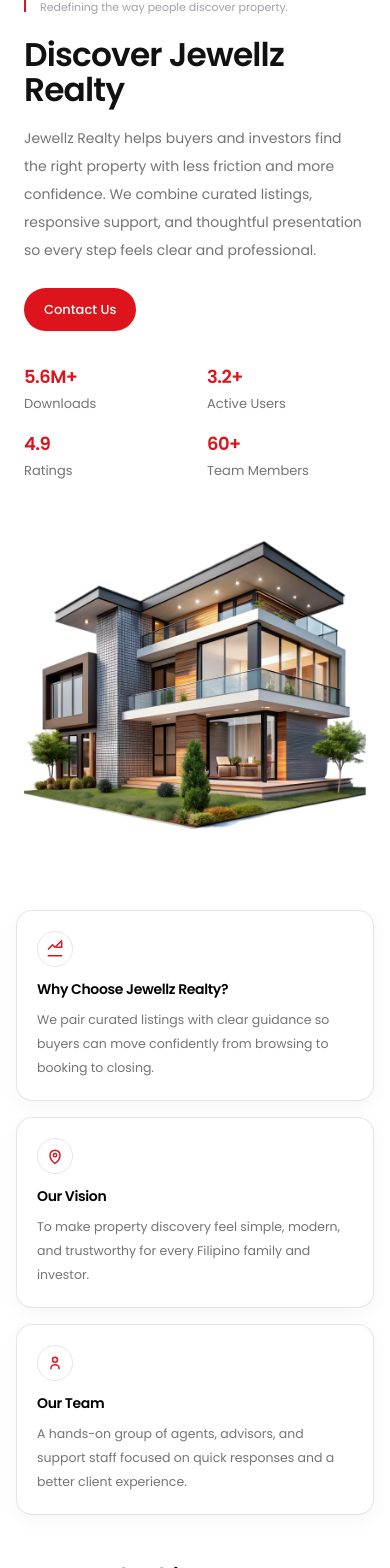
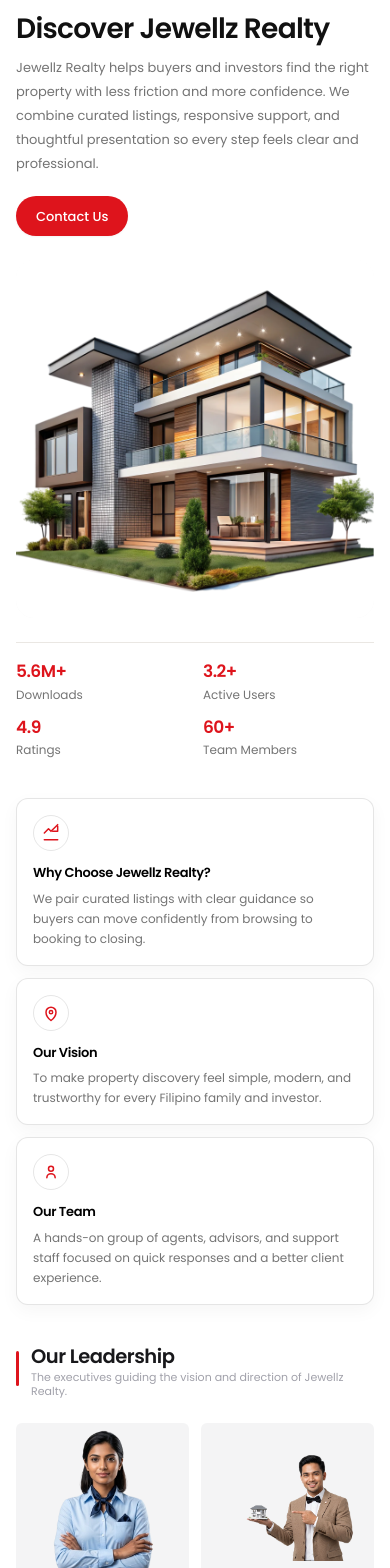
Before and after one commit to altjimsss/jewellz-realty, a Next.js app: page /about-us in a window 390 px wide. Shown: the part 178-1746 px from the top of the page. Built offline with nearby package versions, Linux system fonts and the light colour scheme; no server answers; the database is empty.

Commit message:
Improve mobile about page layout

```diff
--- a/app/(public)/about-us/page.tsx
+++ b/app/(public)/about-us/page.tsx
@@ -88,41 +88,32 @@ export default function AboutUsPage() {
       <AnnouncementBar />
       <Navbar links={navLinks} fontClassName={poppins.className} />
 
-      <section className="mx-auto w-full max-w-[1120px] px-6 py-14 lg:px-8">
+      <section className="mx-auto w-full max-w-[1120px] px-4 pb-10 pt-8 sm:px-6 sm:py-14 lg:px-8">
         <div className="rounded-[24px] bg-white px-0 py-0">
-          <div className="grid items-start gap-8 lg:grid-cols-[1fr_0.98fr] lg:gap-12">
+          <div className="grid items-start gap-6 lg:grid-cols-[1fr_0.98fr] lg:gap-x-12 lg:gap-y-6">
             <div>
               <SectionHeader title={"About Us"} subtitle={"Redefining the way people discover property."} />
 
-              <h1 className="mt-4 max-w-xl text-[clamp(2.05rem,3.7vw,3.2rem)] font-semibold leading-[1.06] tracking-[-0.04em] text-[#111111]">
+              <h1 className="mt-3 max-w-xl text-[clamp(1.75rem,3.7vw,3.2rem)] font-semibold leading-[1.08] tracking-[-0.04em] text-[#111111]">
                 Discover Jewellz Realty
               </h1>
 
-              <p className="mt-4 max-w-[430px] text-[14px] leading-7 text-black/55">
+              <p className="mt-3 max-w-[430px] text-[13px] leading-6 text-black/55 sm:mt-4 sm:text-[14px] sm:leading-7">
                 Jewellz Realty helps buyers and investors find the right property with less friction and more confidence.
                 We combine curated listings, responsive support, and thoughtful presentation so every step feels clear and professional.
               </p>
 
-              <div className="mt-6">
+              <div className="mt-5">
                 <Link
                   href="/contact"
-                  className="inline-flex items-center rounded-full bg-[#DE141C] px-5 py-3 text-[13px] font-medium text-white shadow-sm transition-colors hover:bg-[#c01018]"
+                  className="inline-flex min-h-10 items-center rounded-full bg-[#DE141C] px-5 py-2.5 text-[13px] font-medium text-white shadow-sm transition-colors hover:bg-[#c01018]"
                 >
                   Contact Us
                 </Link>
               </div>
-
-              <div className="mt-8 grid grid-cols-2 gap-x-6 gap-y-4 sm:grid-cols-4 sm:gap-x-8">
-                {stats.map((item, index) => (
-                  <div key={item.label} className={`min-w-0 ${index < 3 ? "sm:border-r sm:border-black/8 sm:pr-6" : ""}`}>
-                    <div className="text-[18px] font-semibold tracking-[-0.03em] text-[#DE141C] sm:text-[20px]">{item.value}</div>
-                    <div className="mt-1 text-[13px] text-black/55">{item.label}</div>
-                  </div>
-                ))}
-              </div>
             </div>
 
-            <div className="relative">
+            <div className="relative lg:col-start-2 lg:row-span-2 lg:row-start-1">
               <div className="overflow-hidden rounded-[18px] bg-white">
                 <Image
                   src="/assets/housebanner1.webp"
@@ -134,20 +125,29 @@ export default function AboutUsPage() {
                 />
               </div>
             </div>
+
+            <div className="grid grid-cols-2 gap-x-4 gap-y-3 border-t border-[#EAE7E3] pt-4 sm:grid-cols-4 sm:gap-x-8 lg:col-start-1 lg:row-start-2 lg:border-0 lg:pt-0">
+              {stats.map((item, index) => (
+                <div key={item.label} className={`min-w-0 ${index < 3 ? "sm:border-r sm:border-black/8 sm:pr-6" : ""}`}>
+                  <div className="text-[17px] font-semibold tracking-[-0.03em] text-[#DE141C] sm:text-[20px]">{item.value}</div>
+                  <div className="mt-0.5 text-xs text-black/55 sm:mt-1 sm:text-[13px]">{item.label}</div>
+                </div>
+              ))}
+            </div>
           </div>
         </div>
       </section>
 
-      <section className="px-4 pb-12 sm:px-6 lg:px-8 lg:pb-16">
+      <section className="px-4 pb-10 sm:px-6 sm:pb-12 lg:px-8 lg:pb-16">
         <div className="mx-auto max-w-[1120px]">
-          <div className="grid gap-4 md:grid-cols-3">
+          <div className="grid gap-3 sm:gap-4 md:grid-cols-3">
             {highlights.map((item) => (
-              <article key={item.title} className="rounded-[16px] border border-black/10 bg-white px-5 py-5 shadow-[0_6px_18px_rgba(0,0,0,0.04)]">
+              <article key={item.title} className="rounded-xl border border-black/10 bg-white px-4 py-4 shadow-[0_6px_18px_rgba(0,0,0,0.04)] sm:rounded-[16px] sm:px-5 sm:py-5">
                 <div className="mb-3 flex h-9 w-9 items-center justify-center rounded-full border border-black/10 text-[#DE141C]">
                   {item.icon}
                 </div>
-                <h2 className="text-[14px] font-semibold text-black">{item.title}</h2>
-                <p className="mt-2 text-[12.5px] leading-6 text-black/55">{item.description}</p>
+                <h2 className="text-[13px] font-semibold text-black sm:text-[14px]">{item.title}</h2>
+                <p className="mt-1.5 text-xs leading-5 text-black/55 sm:mt-2 sm:text-[12.5px] sm:leading-6">{item.description}</p>
               </article>
             ))}
           </div>
@@ -159,7 +159,7 @@ export default function AboutUsPage() {
           <div className="mb-6 flex items-start gap-3">
             <span className="mt-1.5 h-[2.2em] w-[3px] shrink-0 rounded-full bg-[#DE141C]" aria-hidden="true" />
             <div>
-              <h2 className="font-semibold leading-tight text-zinc-900" style={{ fontFamily: "'Poppins', sans-serif", fontSize: "22px" }}>
+              <h2 className="font-semibold leading-tight text-zinc-900" style={{ fontFamily: "'Poppins', sans-serif", fontSize: "clamp(18px, 5vw, 22px)" }}>
                 Our Leadership
               </h2>
               <p className="mt-[2px] font-normal leading-tight text-zinc-400" style={{ fontFamily: "'Poppins', sans-serif", fontSize: "11px" }}>
@@ -168,10 +168,10 @@ export default function AboutUsPage() {
             </div>
           </div>
 
-          <div className="grid gap-5 md:grid-cols-3">
-            {teamMembers.map((member) => (
-              <article key={member.name} className="bg-white">
-                <div className="relative aspect-[1.08] overflow-hidden rounded-[6px] bg-zinc-100">
+          <div className="grid grid-cols-2 gap-3 sm:gap-5 md:grid-cols-3">
+            {teamMembers.map((member, index) => (
+              <article key={member.name} className={`bg-white ${index === 2 ? "col-span-2 mx-auto w-1/2 md:col-span-1 md:w-full" : ""}`}>
+                <div className="relative aspect-[1.08] overflow-hidden rounded-md bg-zinc-100">
                   <Image
                     src={member.image}
                     alt={member.name}
@@ -182,8 +182,8 @@ export default function AboutUsPage() {
                 </div>
 
                 <div className="pt-3">
-                  <h3 className="text-[19px] font-medium leading-tight text-zinc-900">{member.name}</h3>
-                  <p className="mt-1 text-[11px] leading-tight text-zinc-500">{member.role}</p>
+                  <h3 className="text-[15px] font-medium leading-tight text-zinc-900 sm:text-[19px]">{member.name}</h3>
+                  <p className="mt-1 text-[10px] leading-tight text-zinc-500 sm:text-[11px]">{member.role}</p>
 
                   <div className="mt-3 flex items-center gap-4 text-zinc-700">
                     <span className="text-[13px] leading-none">𝕏</span>
--- a/components/home/HomeDiscoverySection.tsx
+++ b/components/home/HomeDiscoverySection.tsx
@@ -130,13 +130,7 @@ export default function HomeDiscoverySection({ hotPicks = [], refreshesAt, onRef
 
   return (
     <>
-      <section className="grid gap-8 px-4 py-12 sm:px-6 sm:py-16 lg:grid-cols-2 lg:px-28">
-        <div className="md:hidden">
-          <h2 className="mb-2 text-2xl font-semibold">Welcome to <span className="text-[#DE141C]">Jewellz Realty</span></h2>
-          <p className="text-sm leading-7">
-            We help buyers, sellers, and investors make confident decisions with reliable market guidance and end-to-end support.
-          </p>
-        </div>
+      <section className="px-4 pb-8 pt-6 sm:px-6 sm:py-16 lg:px-28">
         <div className="relative lg:col-span-2">
           <div className="mb-8 flex flex-wrap items-center justify-between gap-6">
             <div className="flex flex-wrap items-center gap-3 sm:gap-10">
```
